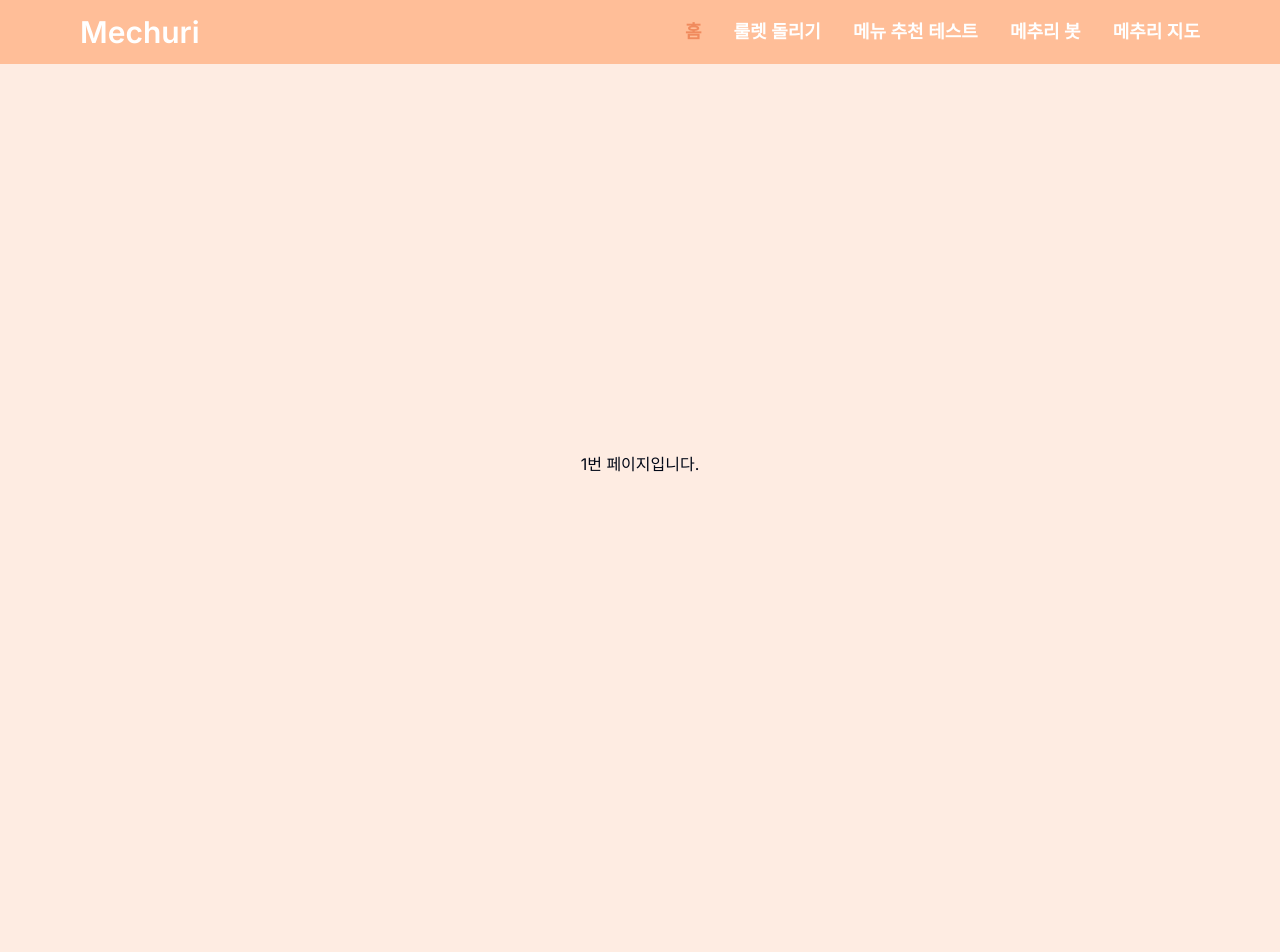
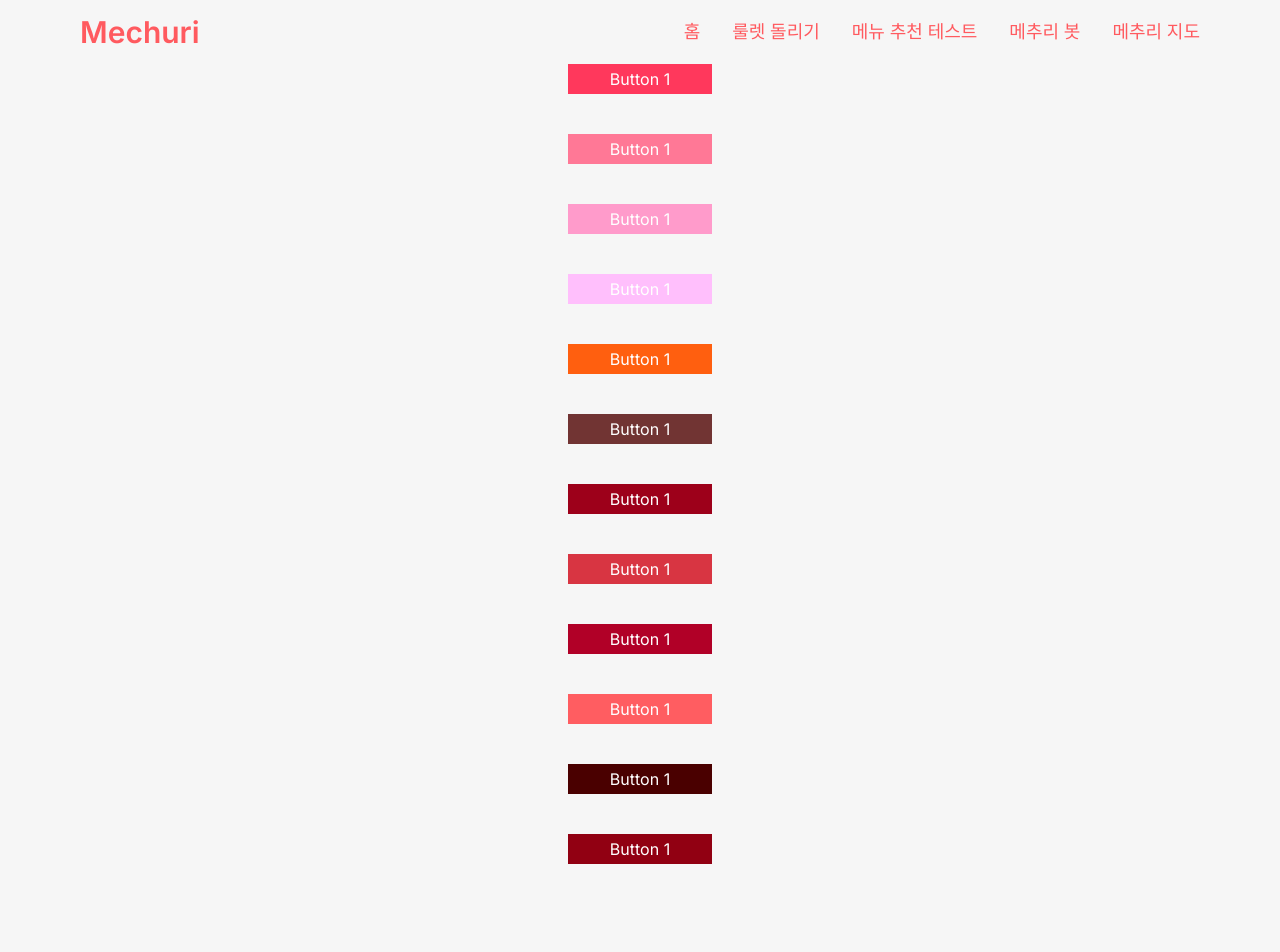
Before and after one commit to heon-2/mechuri, a Next.js app in the folder mechuri/: page /main in a window 1280 px wide. Shown: the top 952 px of the page. Built offline with nearby package versions, Linux system fonts and the light colour scheme.

Commit message:
style: 테마 색상 재설정, tailwind.config.ts에 커스텀 컬러 추가

```diff
--- a/mechuri/src/app/foodchoice/FoodTest.tsx
+++ b/mechuri/src/app/foodchoice/FoodTest.tsx
@@ -87,10 +87,10 @@ export default function FoodTest() {
   const currentQuestion = questionnaire[step - 1];
   return (
     // calc을 사용한 높이 조절 -> 3rem은 NavBar의 높이
-    <div className="grid grid-rows-5 w-screen h-[calc(100%-4rem)] bg-[#FEECE2]">
+    <div className="grid grid-rows-5 w-screen h-[calc(100%-4rem)] bg-[#f6f6f6]">
       {/* 질문 표시 */}
       {currentQuestion && (
-        <div className="row-span-1 flex items-center justify-center w-screen font-bold text-5xl text-gray-800">
+        <div className="row-span-1 flex items-center justify-center w-screen font-bold text-5xl text-text">
           Q{step}. {currentQuestion?.Question?.longQuestion}
         </div>
       )}
--- a/mechuri/src/app/main/MainPage.tsx
+++ b/mechuri/src/app/main/MainPage.tsx
@@ -23,11 +23,11 @@ export default function MainPage() {
           clickable: true,
         }}
         autoHeight={true}
-        modules={[Pagination, Navigation, Mousewheel, Autoplay]}
-        autoplay={{
-          delay: 8000,
-          disableOnInteraction: false,
-        }}
+        // modules={[Pagination, Navigation, Mousewheel, Autoplay]}
+        // autoplay={{
+        //   delay: 8000,
+        //   disableOnInteraction: false,
+        // }}
         slidesPerView={1}
         onSlideChange={() => console.log('slide change')}
         onSwiper={(swiper) => console.log(swiper)}
--- a/mechuri/src/app/main/page.tsx
+++ b/mechuri/src/app/main/page.tsx
@@ -4,7 +4,7 @@ import MainPage from './MainPage';
 import TestNav from '@/components/commons/NavBar';
 export default function Page() {
   return (
-    <div className="bg-[#FEECE2]">
+    <div className="bg-[#f6f6f6]">
       <NavBar />
       {/* <TestNav /> */}
       <MainPage />
--- a/mechuri/src/app/mechuribot/MechuriBot.tsx
+++ b/mechuri/src/app/mechuribot/MechuriBot.tsx
@@ -4,7 +4,7 @@ import ChatContent from '@/components/mechuribot/ChatContent';
 import ChatHeader from '@/components/mechuribot/ChatHeader';
 export default function MechuriBot() {
   return (
-    <div className="flex flex-col h-full items-center mx-auto">
+    <div className="flex flex-col h-[calc(100vh-4rem)] items-center mx-auto bg-[#f6f6f6]">
       <ChatHeader />
       <ChatContent />
     </div>
--- a/mechuri/src/app/mechuribot/page.tsx
+++ b/mechuri/src/app/mechuribot/page.tsx
@@ -4,7 +4,7 @@ import ChatBot from '@/components/main/ChatBot';
 import MechuriBot from './MechuriBot';
 export default function Page() {
   return (
-    <div className="h-[calc(100vh-4rem)]">
+    <div className="h-screen divide-y-2 divide-[#FFBE98]">
       <NavBar />
       <MechuriBot />
     </div>
--- a/mechuri/src/app/roulette/page.tsx
+++ b/mechuri/src/app/roulette/page.tsx
@@ -192,7 +192,7 @@ export default function page() {
   return (
     <div className="h-screen">
       <NavBar></NavBar>
-      <div className="grid grid-cols-3 items-center justify-center h-[calc(100vh-4rem)]">
+      <div className="grid grid-cols-3 items-center justify-center h-[calc(100vh-4rem)] bg-[#f6f6f6]">
         <div className="flex justify-center items-center">
           <Select></Select>
         </div>
--- a/mechuri/src/components/commons/NavBar.tsx
+++ b/mechuri/src/components/commons/NavBar.tsx
@@ -31,11 +31,12 @@ export default function NavBar() {
   ];
 
   return (
-    // <nav className="bg-[#CCD3CA] border-gray-200 dark:bg-gray-900 w-full h-16">
+    // <nav className="bg-[#E2BFB3] border-gray-200 dark:bg-gray-900 w-full h-16">
     // <nav className="bg-[#FFBE98] border-gray-200 dark:bg-gray-900 w-full h-16">
-    <nav className="bg-[#FFBE98] border-gray-200 dark:bg-gray-900 w-full h-16">
+    <nav className="bg-[#f6f6f6] border-gray-200 dark:bg-gray-900 w-full h-16">
+      {/* <nav className="bg-[#F2C18D] border-gray-200 dark:bg-gray-900 w-full h-16"> */}
       <div className="flex items-center h-full justify-between mx-20">
-        <span className="self-center text-3xl font-semibold whitespace-nowrap text-[#ffffff]">
+        <span className="self-center text-3xl font-semibold whitespace-nowrap text-[#FF5A5F]">
           Mechuri
         </span>
 
@@ -45,9 +46,8 @@ export default function NavBar() {
               <li key={component.href}>
                 <a
                   href={component.href}
-                  className={`block py-2 px-3 rounded md:p-0 font-semibold text-lg  ${
-                    index === 0 ? 'text-[#F08A5D] ' : 'text-white'
-                  }`}
+                  className={`block py-2 px-3 rounded md:p-0 font-medium text-lg
+                  ${index === 0 ? 'text-[#FF5A5F] ' : 'text-[#FF5A5F]'}`}
                 >
                   {component.title}
                 </a>
--- a/mechuri/src/components/main/Introduce.tsx
+++ b/mechuri/src/components/main/Introduce.tsx
@@ -1,4 +1,20 @@
 import React from 'react';
+
 export default function Introduce() {
-  return <div className="flex justify-center items-center h-screen ">1번 페이지입니다.</div>;
+  return (
+    <div className="flex justify-center items-center h-screen flex-col gap-10 ">
+      <button className="bg-[#ff385c] text-white w-36 h-20">Button 1</button>
+      <button className="bg-[#FF7896] text-white w-36 h-20">Button 1</button>
+      <button className="bg-[#FF9BCB] text-white w-36 h-20">Button 1</button>
+      <button className="bg-[#FFBFFC] text-white w-36 h-20">Button 1</button>
+      <button className="bg-[#FF5F0F] text-white w-36 h-20">Button 1</button>
+      <button className="bg-[#713433] text-white w-36 h-20">Button 1</button>
+      <button className="bg-[#9D001A] text-white w-36 h-20">Button 1</button>
+      <button className="bg-[#D83542] text-white w-36 h-20">Button 1</button>
+      <button className="bg-[#B10027] text-white w-36 h-20">Button 1</button>
+      <button className="bg-[#FF5D61] text-white w-36 h-20">Button 1</button>
+      <button className="bg-[#4A0000] text-white w-36 h-20">Button 1</button>
+      <button className="bg-[#910012] text-white w-36 h-20">Button 1</button>
+    </div>
+  );
 }
--- a/mechuri/tailwind.config.ts
+++ b/mechuri/tailwind.config.ts
@@ -19,7 +19,10 @@ const config = {
     },
     extend: {
       colors: {
-        main: '#258fff',
+        mainColor: '#FF5A5F',
+        buttonColor: '#FF5A5F',
+        subColor: '#258fff',
+        textColor: '#000000',
         border: 'hsl(var(--border))',
         input: 'hsl(var(--input))',
         ring: 'hsl(var(--ring))',
```
